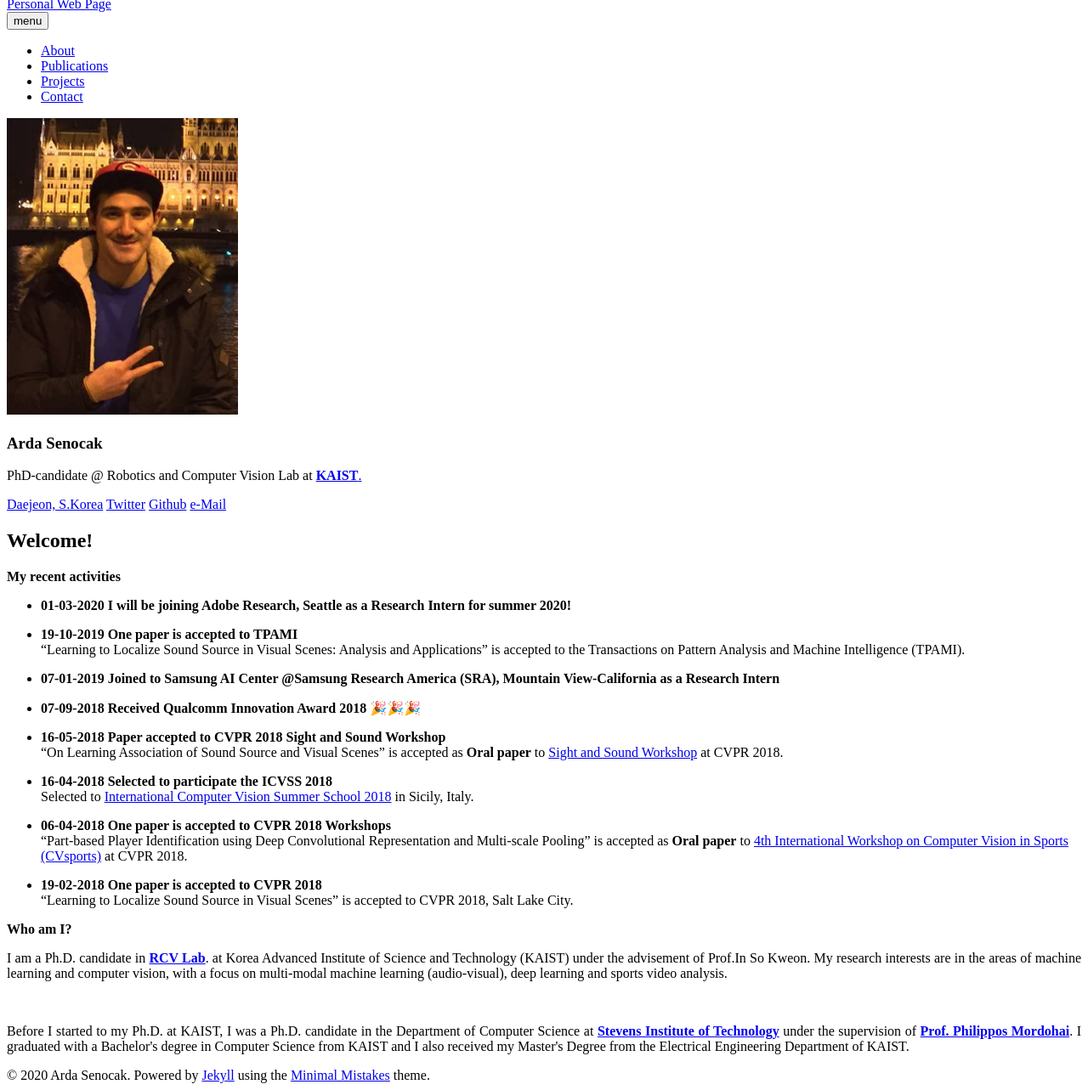
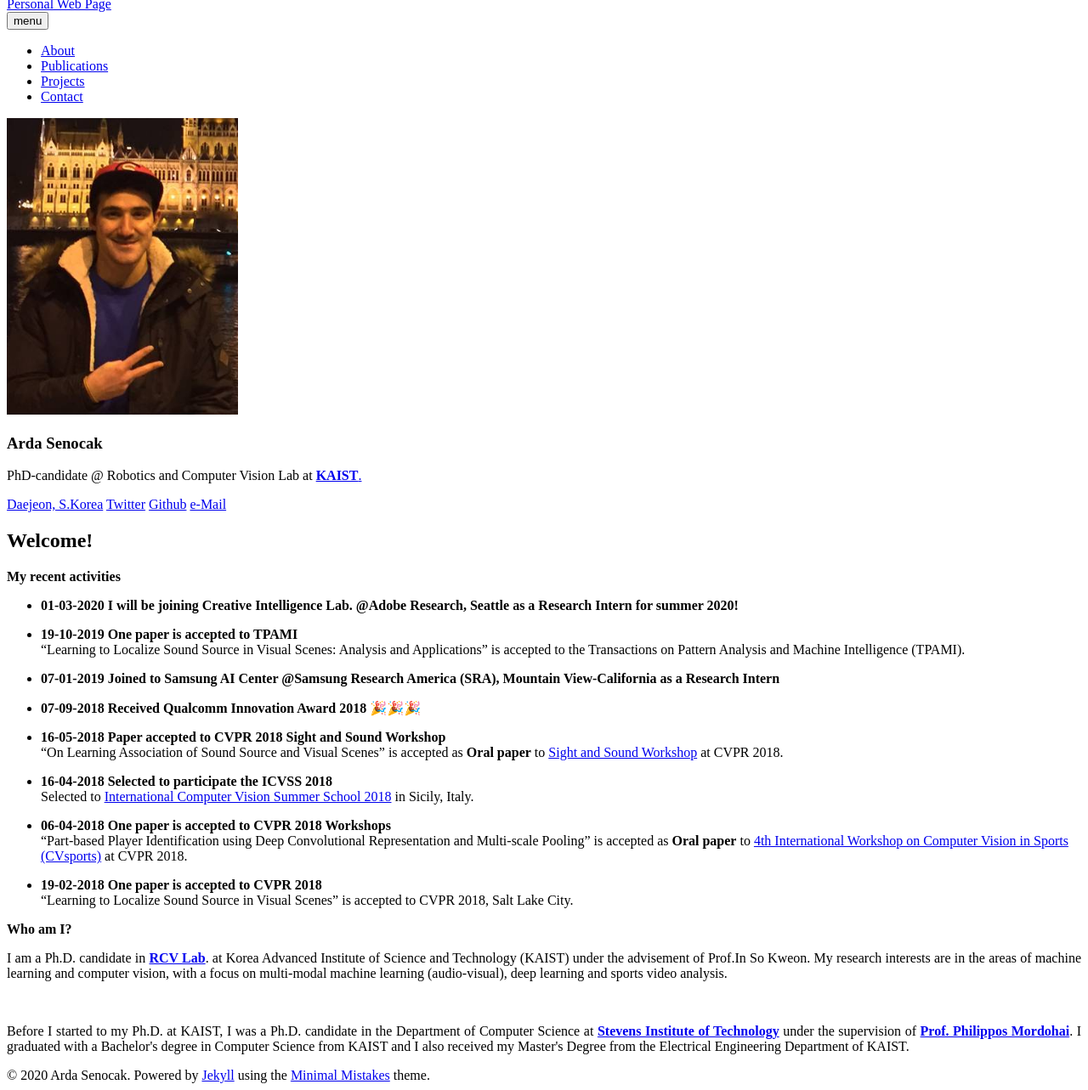
Before and after one commit to ardasnck/ardasnck.github.io, a Jekyll site: the page built from index.md, in a window 1280 px wide, cut to the strip 112-1395 px from the top of the page. Shown: the whole strip at 85% size. Built offline with Jekyll 4.4.1, drawn with Linux system fonts in a browser that asks for light colours; nearby versions of some CDN libraries.

Commit message:
Update index.md

```diff
--- a/index.md
+++ b/index.md
@@ -7,7 +7,7 @@
 ---
 **My recent activities**
 
-* **01-03-2020 I will be joining Adobe Research, Seattle as a Research Intern for summer 2020!** <br>
+* **01-03-2020 I will be joining Creative Intelligence Lab. @Adobe Research, Seattle as a Research Intern for summer 2020!** <br>
 
 * **19-10-2019 One paper is accepted to TPAMI** <br>
 "Learning to Localize Sound Source in Visual Scenes: Analysis and Applications" is accepted to the Transactions on Pattern Analysis and Machine Intelligence (TPAMI).
```
